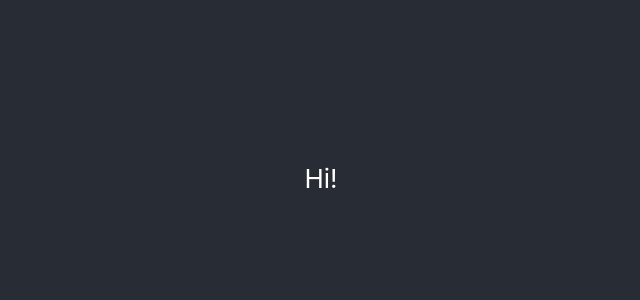
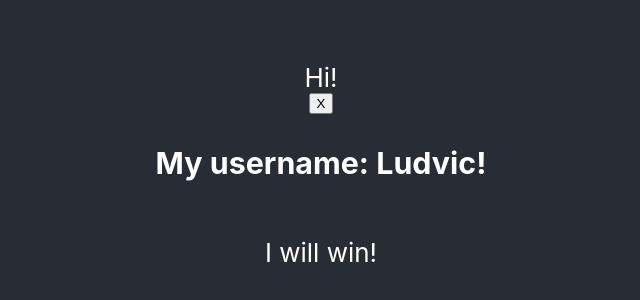
Before and after one commit to v-domariev/tutorial-react, a React (Create React App) app in the folder tutorial-tic-tac-toe/: page / in a window 1280 px wide. Shown: the part 222-522 px from the top of the page, without its empty margins (319-959 px from the left). Built offline with nearby package versions, Linux system fonts and the light colour scheme.

Commit message:
Initialize: Square, Username

```diff
--- a/tutorial-tic-tac-toe/src/App.js
+++ b/tutorial-tic-tac-toe/src/App.js
@@ -1,11 +1,18 @@
 import logo from './logo.svg';
 import './App.css';
+import { Square } from './component/Square';
+import { UsernameTitle } from './component/UsernameTitle';
+// import './component/Square';
 
 function App() {
   return (
     <div className="App">
       <header className="App-header">
         Hi!
+        {/* <button className="square">X</button> */}
+        <Square></Square>
+        <UsernameTitle></UsernameTitle>
+        {/* {new Square()} */}
         {/* <img src={logo} className="App-logo" alt="logo" /> */}
         {/* <p>
           Edit <code>src/App.js</code> and save to reload.
--- /dev/null
+++ b/tutorial-tic-tac-toe/src/component/Square.js
@@ -0,0 +1,4 @@
+// export default
+export function Square() {
+    return <button className="square">X</button>;
+}
--- /dev/null
+++ b/tutorial-tic-tac-toe/src/component/UsernameTitle.js
@@ -0,0 +1,8 @@
+export function UsernameTitle() {
+    return <>
+        <h3>
+            My username: Ludvic!
+        </h3>
+        <p>I will win!</p>
+    </>;
+}
```
